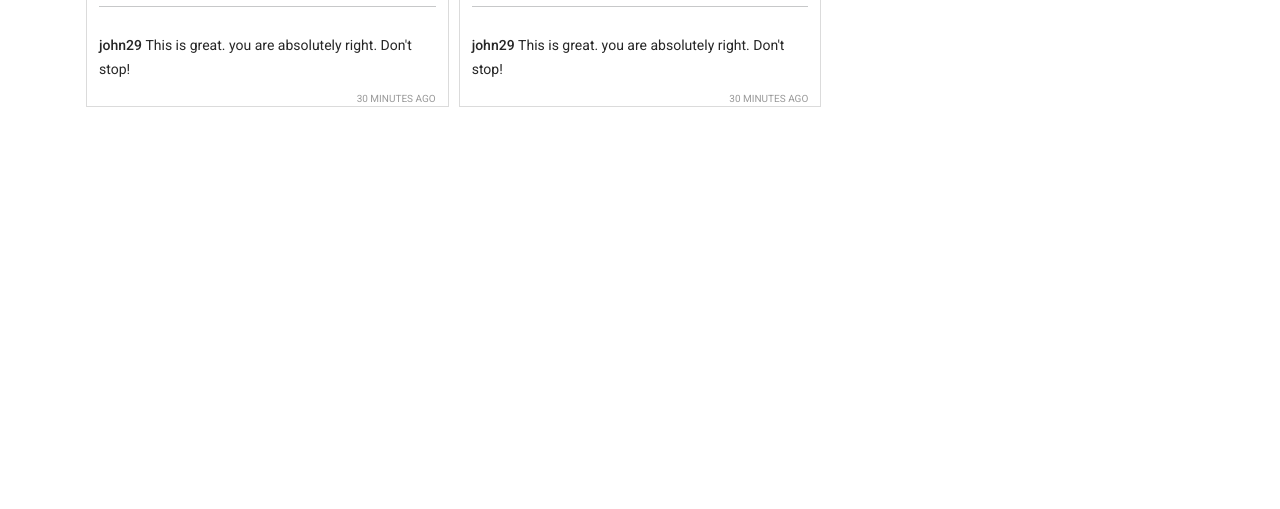
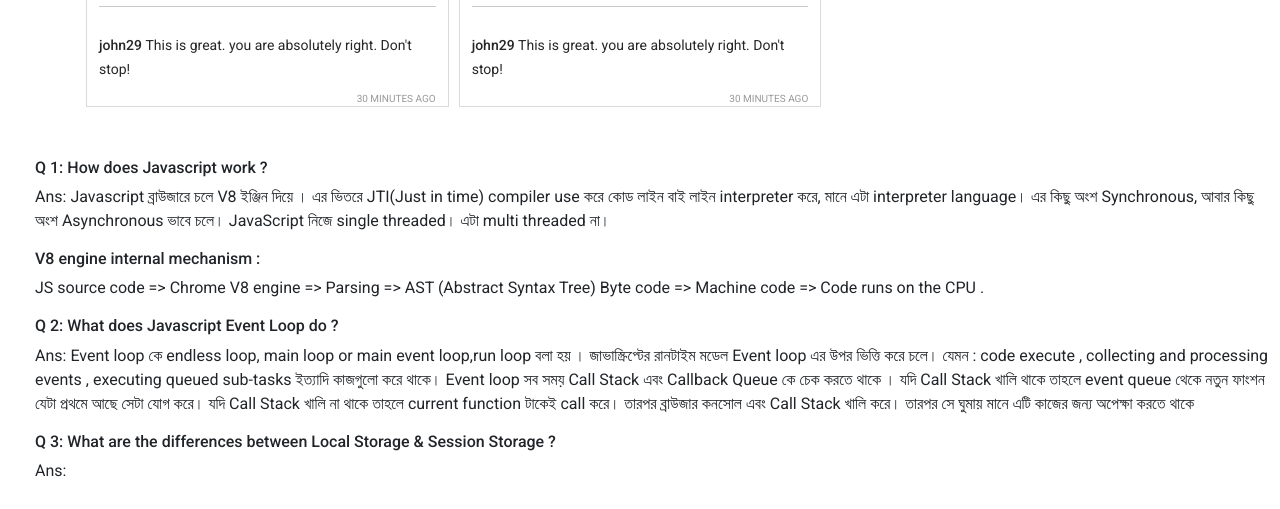
Before and after one commit to Nijumdip/insta-shohor-Nijumdip-assignment-7, a plain HTML site: page index.html in a window 1280 px wide. Shown: the part 1425-1934 px from the top of the page. Before the commit the page ends 1548 px from the top, so only its background shows below. Drawn offline with nearby package versions, Linux system fonts and the light colour scheme.

Commit message:
added question 2

```diff
--- a/css/style.css
+++ b/css/style.css
@@ -244,6 +244,11 @@ img {
 #reported{
   display: none;
 }
+.question-sec{
+  padding: 10px;
+  margin-left: 25px;
+  margin-top: 25px;
+}
 
 @media only screen and (max-width: 992px) {
   #posts {
--- a/index.html
+++ b/index.html
@@ -77,6 +77,31 @@
                 <h1>Reported posts</h1>
             </div>
         </main>
+
+        <!-- bonus section -->
+<section class="question-sec">
+    <div>
+        <h6>Q 1: How does Javascript work ?</h6>
+        <p>
+            Ans: Javascript ব্রাউজারে চলে V8 ইঞ্জিন দিয়ে । এর ভিতরে JTI(Just in time) compiler use করে কোড লাইন বাই লাইন interpreter করে, মানে এটা interpreter language। এর কিছু অংশ Synchronous, আবার কিছু অংশ Asynchronous ভাবে চলে।
+            JavaScript নিজে single threaded।  এটা multi threaded না।
+            <h6>V8  engine internal mechanism :</h6>
+            JS source code => Chrome V8 engine =>  Parsing =>  AST (Abstract Syntax Tree) Byte code => Machine code =>  Code runs on the CPU .
+        </p>
+
+        <h6>Q 2: What does Javascript Event Loop do ?</h6>
+        <p>
+            Ans: Event loop কে endless loop, main loop or main event loop,run loop বলা হয় । জাভাস্ক্রিপ্টের রানটাইম মডেল Event loop এর উপর ভিত্তি করে চলে। যেমন : code execute , collecting and processing events , executing queued sub-tasks ইত্যাদি কাজগুলো করে থাকে।
+            Event loop সব সময় Call Stack এবং  Callback Queue  কে চেক করতে থাকে । যদি Call Stack খালি থাকে তাহলে event queue থেকে নতুন ফাংশন যেটা প্রথমে আছে সেটা যোগ করে। যদি Call Stack খালি না থাকে তাহলে current function টাকেই call  করে। তারপর ব্রাউজার কনসোল এবং Call Stack খালি করে। তারপর সে ঘুমায় মানে এটি কাজের জন্য অপেক্ষা করতে থাকে
+
+        </p>
+
+        <h6>Q 3: What are the differences between Local Storage & Session Storage ?</h6>
+        <p>Ans:</p>
+
+    </div>
+</section>
+
         <footer></footer>
 
         <!-- add javascript  file  -->
```
Lines whose indentation alone changed are shown as unchanged.
